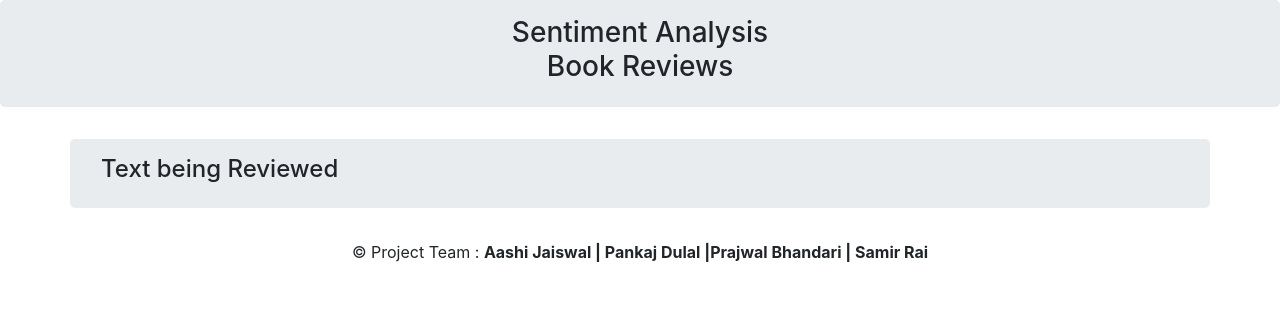
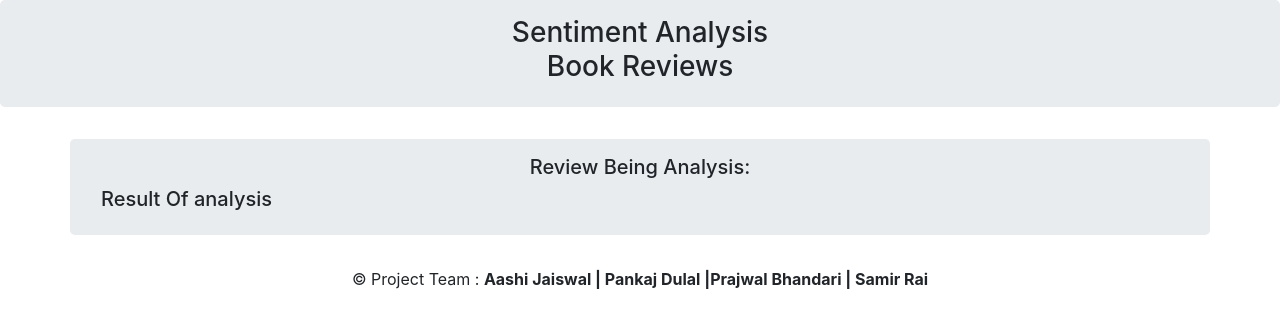
Before and after one commit to iampankaj07/sentiment_analysis_of_review, a Flask app: template templates/reviewed.html in a window 1280 px wide. Shown: the top 328 px of the page. Run offline with Flask 2, Linux system fonts and the light colour scheme; the template is opened without the code that fills it, so the values that code supplies are empty; parts of the project's set-up code (start-up, migrations or seed data) failed here and were passed over; some libraries are stand-ins or nearby versions.

Commit message:
minor changes inlayout

```diff
--- a/app.py
+++ b/app.py
@@ -71,9 +71,9 @@ def analyse():
     testingwords_vectors = vectorizer.transform([details])
     output =loaded_model.predict(testingwords_vectors)
     if output == '__label__2' :
-       data = 'positive'
+       data = 'Positive'
     if output == '__label__1' :
-        data = 'negative'
+        data = 'Negative'
     #return review
     # cur = mysql.connection.cursor()
     # cur.execute(
@@ -82,7 +82,7 @@ def analyse():
     # cur.close()
     # return 'success'
 #  REPACE BEOW DETAIL BY OUTPUT DATA
-    return render_template('reviewed.html', review=data)
+    return render_template('reviewed.html', result=data,review=request.form['review'])
 
 
 if __name__ == "__main__":
--- a/templates/base.html
+++ b/templates/base.html
@@ -7,11 +7,14 @@
     <title>{%block title%} {%endblock%}</title>
 
     <style>
-.form-group{
+/* .form-group{
     padding: 15px;
 }
 .title{
     padding: 15px;
+} */
+.colordiv{
+background-color: blue;
 }
     </style>
 </head>
--- a/templates/reviewed.html
+++ b/templates/reviewed.html
@@ -14,13 +14,15 @@
 <div class="container">
     <div class="row flex justify-content-center">
         <div class="col-md-12 jumbotron p-3">
-
+           <div class="justify-content-center text-center "><h5>Review Being Analysis:</h5>
+            {% if review %}  <h6>  {{review }}  </h6>{%endif%}
+        </div>
 <div class="col-md-6" id="review">
-    <h4>Text being Reviewed</h4>
-    {% if review %}
+    <h5>Result Of analysis</h5>
+    {% if result %}
     <div class="card bg-light mycard">
-        <div class="card-body">
-           <h5>{{ review }}</h5>
+        <div class="card-body " >
+           <h6>The Sentiment of the review is Predicted as {{ result }}.</h6>
         </div>
     </div>
     {% endif %}
```
